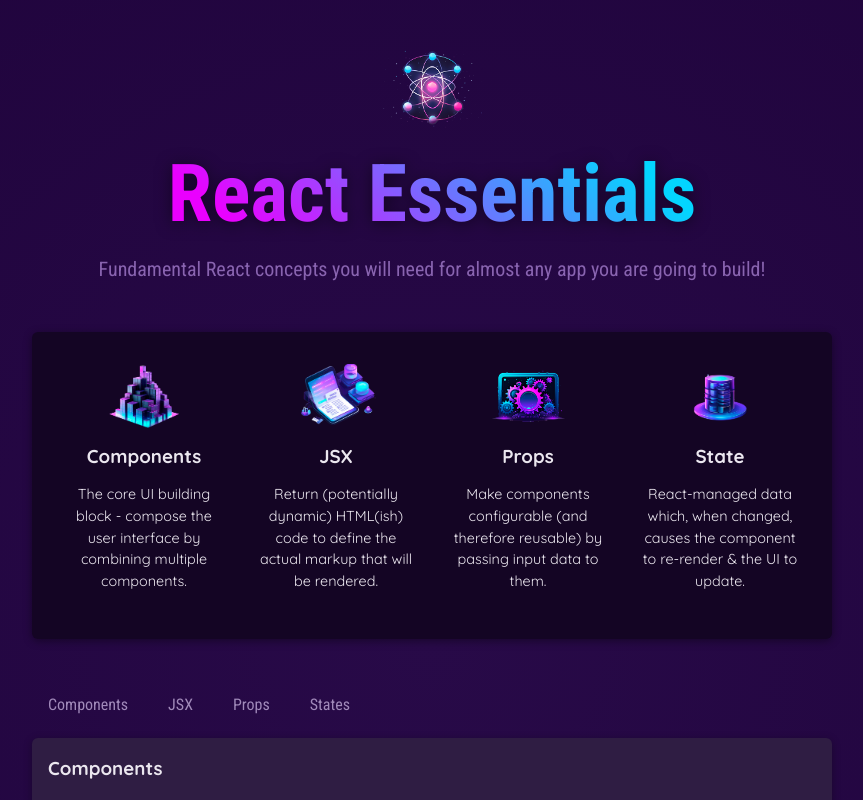
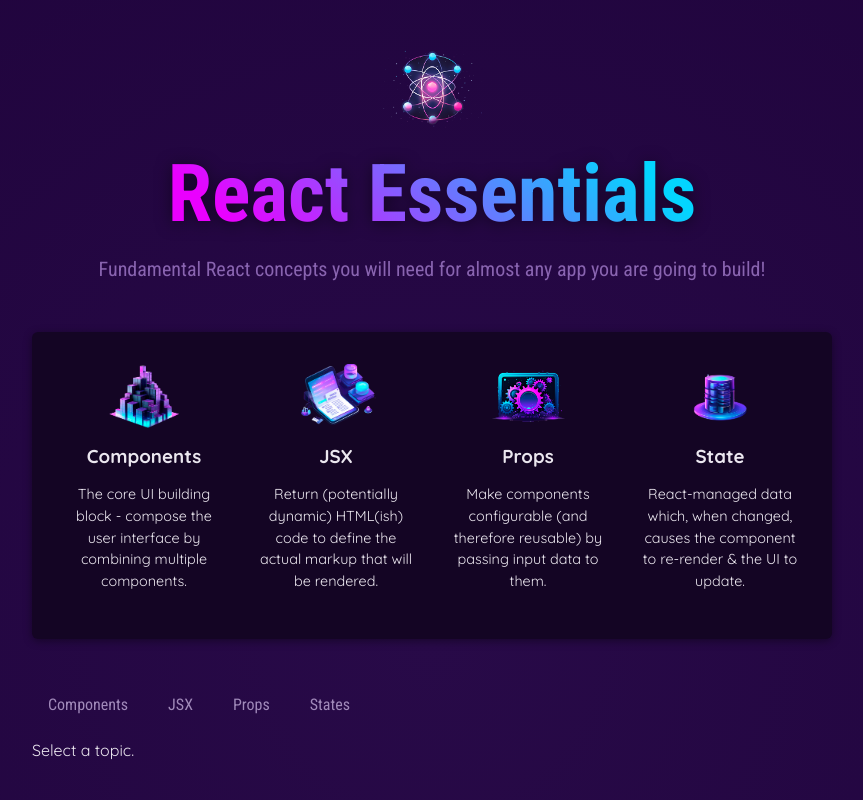
Before and after one commit to HmgDevWorks/ReactCourse, a React (Vite) app in the folder Section_3-React_Essentials-Components_JSX_Props_State_More/01-starting-project/: page / in a window 1280 px wide. Shown: the top 800 px of the page, without its empty margins (208-1071 px from the left). Built offline with nearby package versions, Linux system fonts and the light colour scheme.

Commit message:
01-starting-project Finished

```diff
--- a/Section_3-React_Essentials-Components_JSX_Props_State_More/01-starting-project/src/App.jsx
+++ b/Section_3-React_Essentials-Components_JSX_Props_State_More/01-starting-project/src/App.jsx
@@ -7,7 +7,7 @@ import CoreConcept from './components/CoreConcept/CoreConcept.jsx';
 import TabButton from './components/TabButton.jsx';
 
 function App() {
-  const [selectedTopic, setSelectedTopic] = useState('components');
+  const [selectedTopic, setSelectedTopic] = useState();
   function handleClick(selectedButton) {
     setSelectedTopic(selectedButton);
   }
@@ -19,25 +19,28 @@ function App() {
         <section id='core-concepts'>
           <ul>
             {
-              CORE_CONCEPTS.map(element => {
-                return (<CoreConcept {...element} />);
-              })
+              CORE_CONCEPTS.map(element =>
+                (<CoreConcept key={element.title} {...element} />)
+              )
             }
 
           </ul>
         </section>
         <section id='examples'>
           <menu>
-            <TabButton onClick={() => { handleClick("components") }}>Components</TabButton>
-            <TabButton onClick={() => { handleClick("jsx") }}>JSX</TabButton>
-            <TabButton onClick={() => { handleClick("props") }}>Props</TabButton>
-            <TabButton onClick={() => { handleClick("state") }}>States</TabButton>
+            <TabButton isSelected={selectedTopic === "components"} onClick={() => { handleClick("components") }}>Components</TabButton>
+            <TabButton isSelected={selectedTopic === "jsx"} onClick={() => { handleClick("jsx") }}>JSX</TabButton>
+            <TabButton isSelected={selectedTopic === "props"} onClick={() => { handleClick("props") }}>Props</TabButton>
+            <TabButton isSelected={selectedTopic === "state"} onClick={() => { handleClick("state") }}>States</TabButton>
           </menu>
-          <div id='tab-content'>
-            <h3>{EXAMPLES[selectedTopic].title}</h3>
-            <p>{EXAMPLES[selectedTopic].description}</p>
-            <pre><code>{EXAMPLES[selectedTopic].code}</code></pre>
-          </div>
+          {!selectedTopic ?
+            (<p>Select a topic.</p>)
+            : (
+              <div id='tab-content'>
+                <h3>{EXAMPLES[selectedTopic].title}</h3>
+                <p>{EXAMPLES[selectedTopic].description}</p>
+                <pre><code>{EXAMPLES[selectedTopic].code}</code></pre>
+              </div>)}
         </section >
       </main >
     </div >
--- a/Section_3-React_Essentials-Components_JSX_Props_State_More/01-starting-project/src/components/TabButton.jsx
+++ b/Section_3-React_Essentials-Components_JSX_Props_State_More/01-starting-project/src/components/TabButton.jsx
@@ -1,6 +1,6 @@
 function TabButton(props) {
     return (
-        <li><button onClick={props.onClick}>{props.children}</button></li>
+        <li><button className={props.isSelected ? "active" : ""} onClick={props.onClick}>{props.children}</button></li>
     );
 }
 
```
